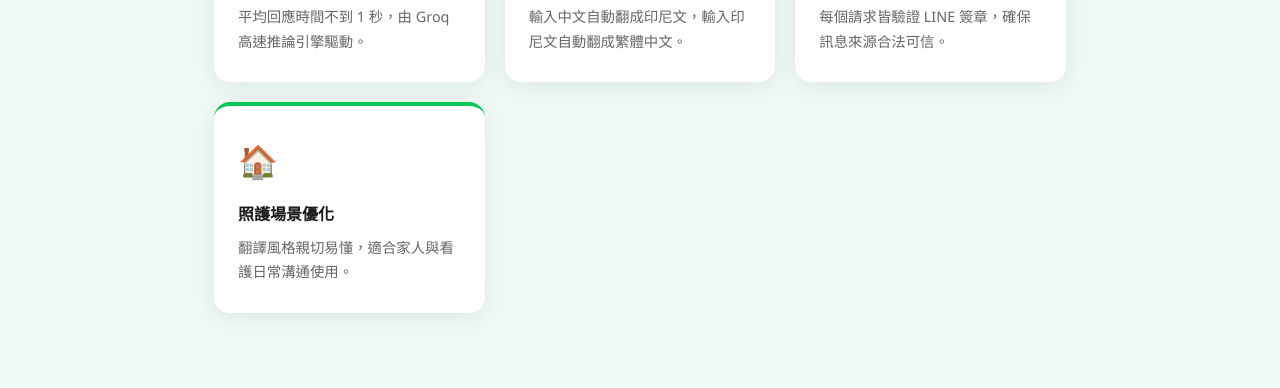
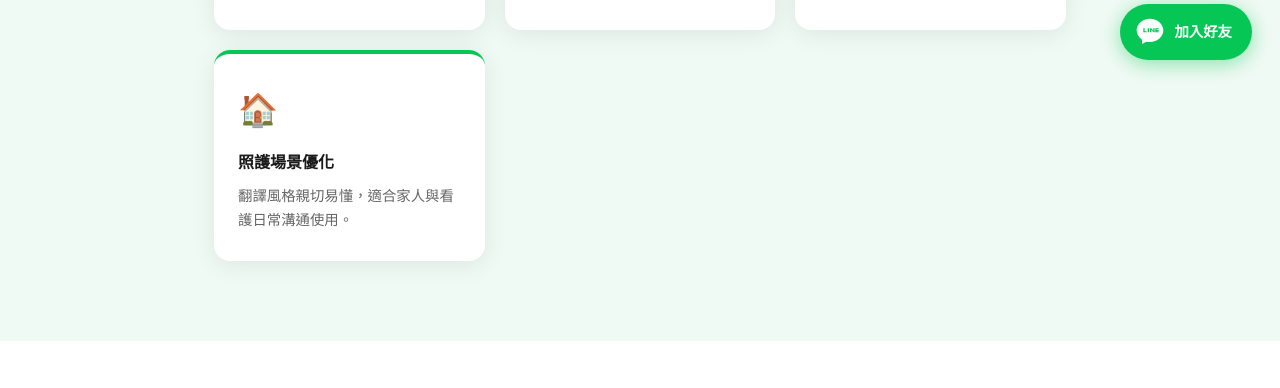
Before and after one commit to jebylinjbjob/webhook_translate, a plain HTML site: page docs/index.html in a window 1280 px wide. Shown: the part 712-1100 px from the top of the page. Drawn offline with Linux system fonts and the light colour scheme.

Commit message:
Add floating action button for LINE friend addition in index.html
- Introduced a new floating action button (FAB) styled as a LINE friend addition link.
- Updated CSS for the FAB to enhance user interaction with hover and active states.
- Removed the previous badge indicating service status for a cleaner design.

```diff
--- a/docs/index.html
+++ b/docs/index.html
@@ -162,6 +162,31 @@
     }
     footer a { color: var(--green); text-decoration: none; }
     footer a:hover { text-decoration: underline; }
+
+    /* ── LINE FAB ── */
+    .line-fab {
+      position: fixed;
+      bottom: 28px;
+      right: 28px;
+      background: var(--green);
+      color: #fff;
+      border-radius: 999px;
+      padding: 12px 20px 12px 14px;
+      display: flex;
+      align-items: center;
+      gap: 8px;
+      text-decoration: none;
+      font-weight: 700;
+      font-size: 0.9rem;
+      box-shadow: 0 4px 20px rgba(6,199,85,0.45);
+      transition: transform 0.2s, box-shadow 0.2s;
+      z-index: 999;
+    }
+    .line-fab:hover {
+      transform: translateY(-3px);
+      box-shadow: 0 8px 28px rgba(6,199,85,0.55);
+    }
+    .line-fab:active { transform: translateY(0); }
   </style>
 </head>
 <body>
@@ -175,7 +200,6 @@
   </header>
 
   <section class="hero">
-    <div class="badge">🟢 服務運作中</div>
     <h2>讓溝通<span>不再有距離</span></h2>
     <p>透過 LINE 即時翻譯中文與印尼文，<br>專為家庭照護場景設計。</p>
     <div class="flags">
@@ -230,6 +254,15 @@
     </div>
   </section>
 
+  <!-- 右下角加入 LINE 好友按鈕 -->
+  <a href="https://line.me/R/ti/p/@763belvk" target="_blank" class="line-fab" aria-label="加入 LINE 好友">
+    <svg xmlns="http://www.w3.org/2000/svg" viewBox="0 0 48 48" width="32" height="32">
+      <path fill="#fff" d="M24 4C12.95 4 4 11.86 4 21.5c0 5.7 3.13 10.77 8 14.1V42l6.3-3.46A22.2 22.2 0 0024 39c11.05 0 20-7.86 20-17.5S35.05 4 24 4z"/>
+      <path fill="#06C755" d="M14 24.5v-6h2v4.5h3v1.5h-5zm6.5 0v-6h2v6h-2zm3.5 0v-6h2l3 4v-4h2v6h-2l-3-4v4h-2zm8 0v-6h5v1.5h-3V21h3v1.5h-3v.5h3v1.5h-5z"/>
+    </svg>
+    <span>加入好友</span>
+  </a>
+
   <footer>
     <p>
       <a href="https://github.com/jebylinjbjob/webhook_translate" target="_blank">GitHub</a> ·
```
